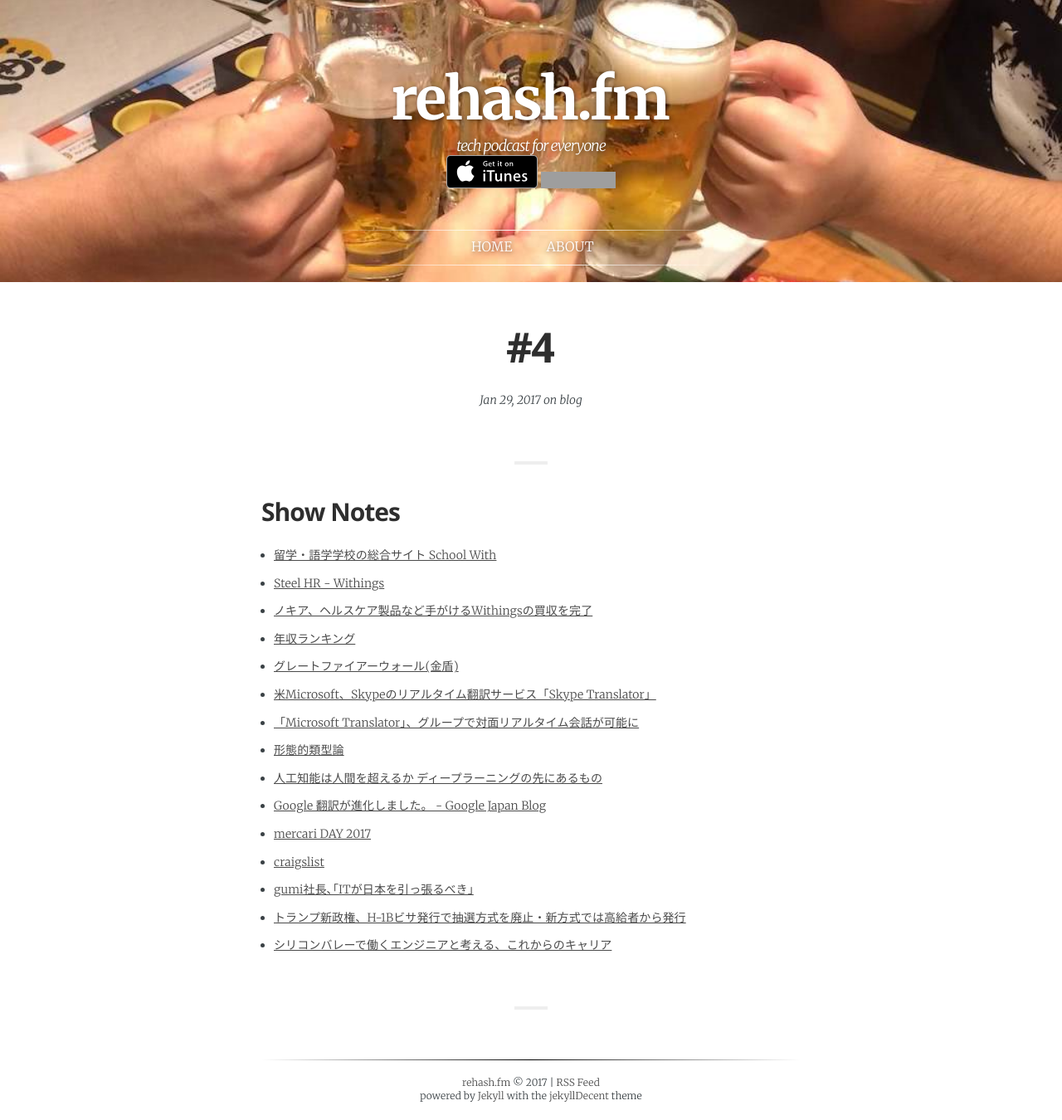
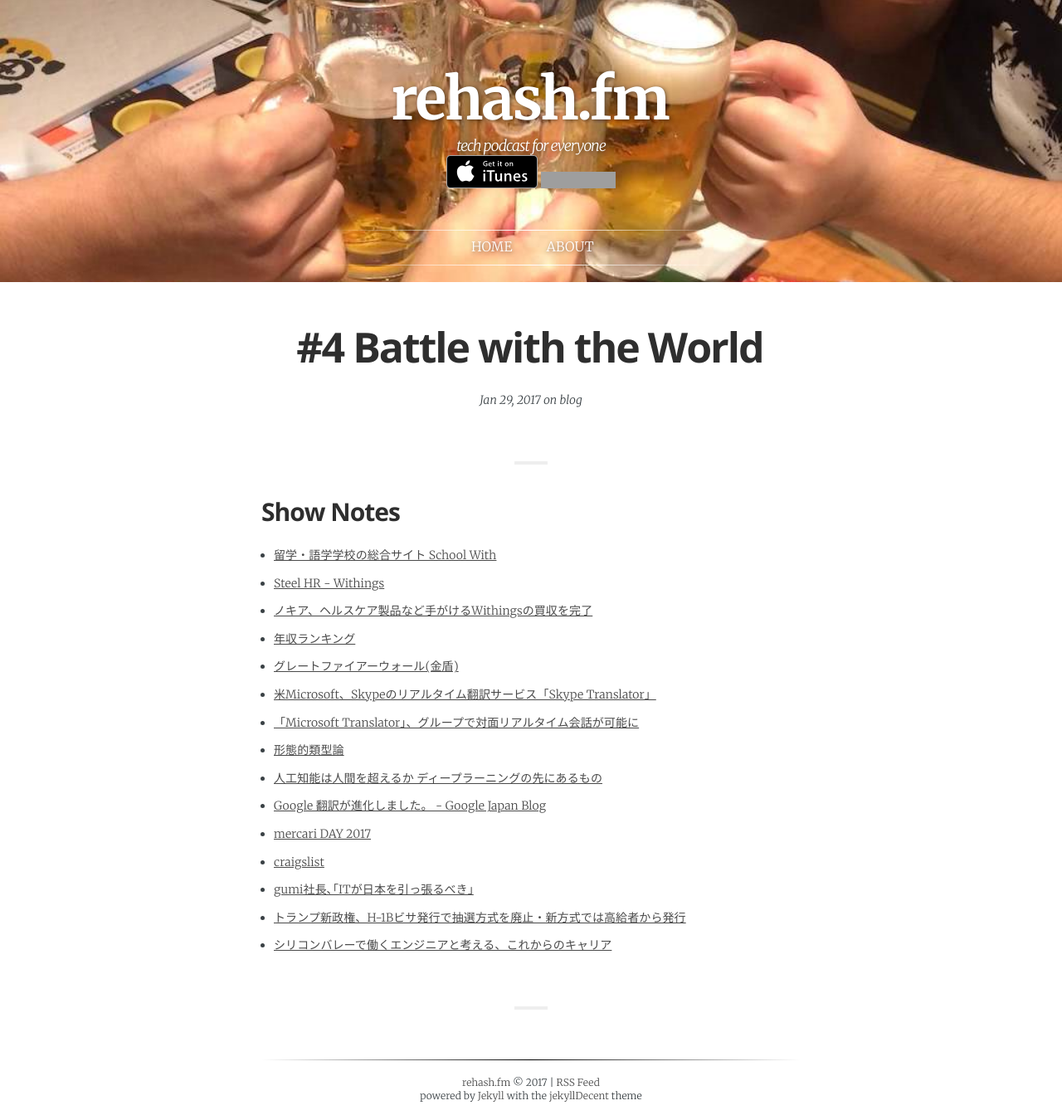
Before and after one commit to rehashfm/rehash.fm, a Jekyll site: the page built from _posts/2017-01-29-4.md, in a window 1280 px wide. Shown: the whole page at 83% size. Built offline with Jekyll 4.4.1, drawn with Linux system fonts in a browser that asks for light colours; some web fonts are replaced; grey boxes are pictures that could not be loaded.

Commit message:
Add title to #4

```diff
--- a/_posts/2017-01-29-4.md
+++ b/_posts/2017-01-29-4.md
@@ -1,6 +1,6 @@
 ---
 layout:            post
-title:             "#4 "
+title:             "#4 Battle with the World"
 date:              2017-01-29 21:00:00 +0900
 tags:              blog
 category:          Blog
```
